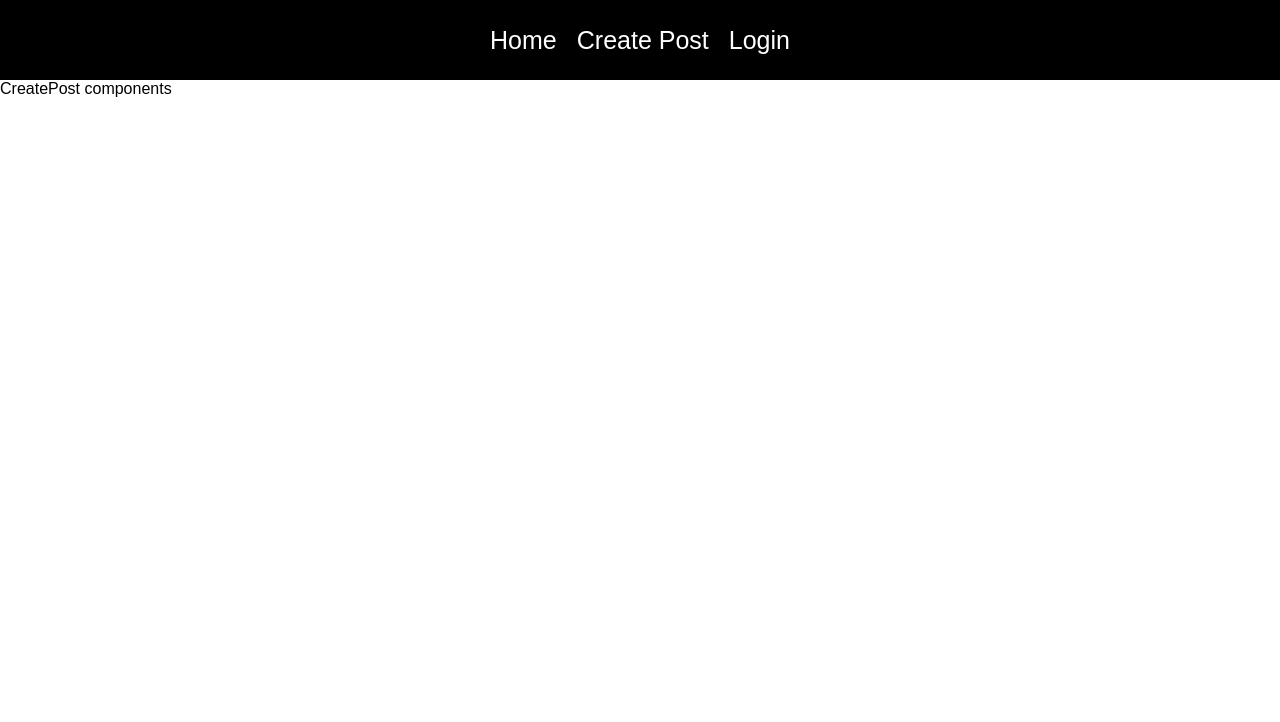
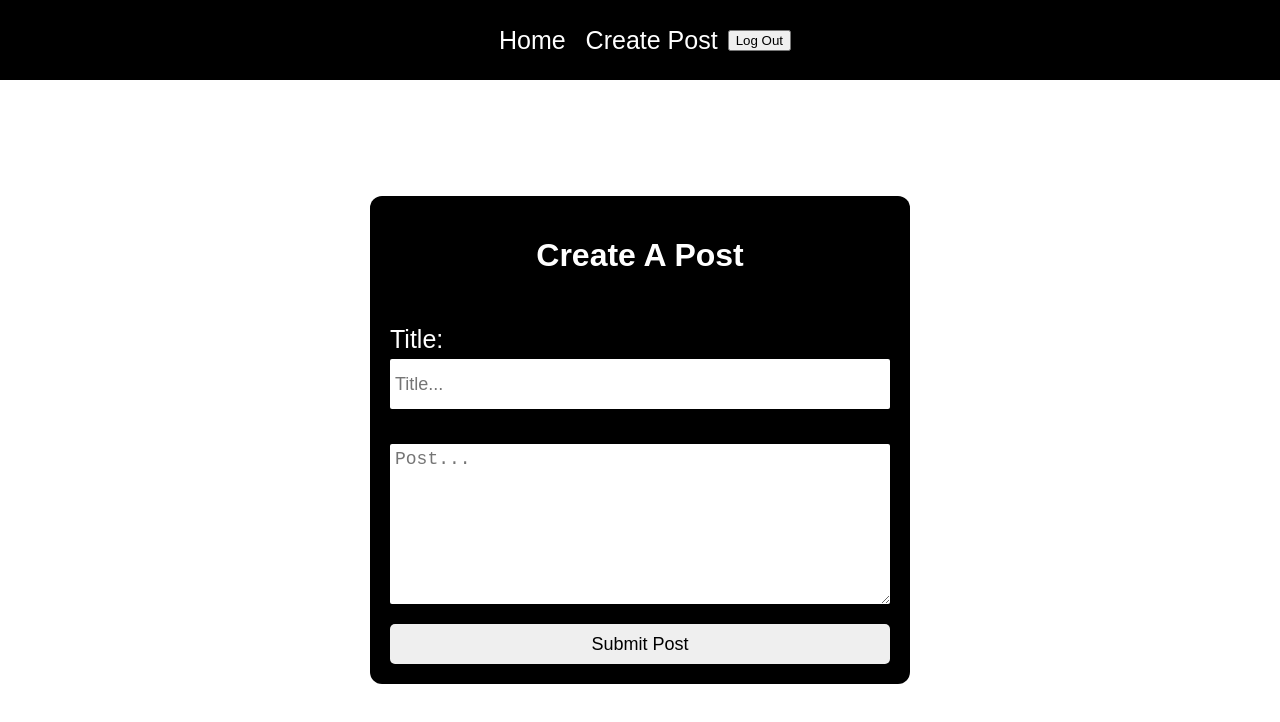
Before and after one commit to TunA-Kai/react-beginner-project-with-ts, a React (Create React App) app: page /createpost in a window 1280 px wide. Shown: the top 722 px of the page. Built offline with nearby package versions, Linux system fonts and the light colour scheme; no server answers; sample sign-in values are in the browser's storage.

Commit message:
finish tutorial

```diff
--- a/src/App.tsx
+++ b/src/App.tsx
@@ -1,22 +1,50 @@
-import { BrowserRouter, Link, NavLink, Route, Routes } from 'react-router-dom'
+import { signOut } from 'firebase/auth'
+import { useState } from 'react'
+import { NavLink, Route, Routes, useNavigate } from 'react-router-dom'
+import { auth } from './firebase-config'
 import CreatePost from './pages/CreatePost'
 import Home from './pages/Home'
 import Login from './pages/Login'
 
 function App() {
+    const [isAuth, setIsAuth] = useState(
+        () => localStorage.getItem('isAuth') === 'true',
+    )
+    const navigate = useNavigate()
+
+    const signUserOut = () => {
+        signOut(auth).then(_ => {
+            localStorage.clear()
+            setIsAuth(false)
+            navigate('/login')
+        })
+    }
+
     return (
-        <BrowserRouter>
+        <>
             <nav>
                 <NavLink to='/'>Home</NavLink>
-                <NavLink to='/createpost'>Create Post</NavLink>
-                <NavLink to='/login'>Login</NavLink>
+                {!isAuth ? (
+                    <NavLink to='/login'>Login</NavLink>
+                ) : (
+                    <>
+                        <NavLink to='/createpost'>Create Post</NavLink>
+                        <button onClick={signUserOut}>Log Out</button>
+                    </>
+                )}
             </nav>
             <Routes>
-                <Route path='/' element={<Home />} />
-                <Route path='/createpost' element={<CreatePost />} />
-                <Route path='/login' element={<Login />} />
+                <Route path='/' element={<Home isAuth={isAuth} />} />
+                <Route
+                    path='/createpost'
+                    element={<CreatePost isAuth={isAuth} />}
+                />
+                <Route
+                    path='/login'
+                    element={<Login setIsAuth={setIsAuth} />}
+                />
             </Routes>
-        </BrowserRouter>
+        </>
     )
 }
 
--- a/src/index.tsx
+++ b/src/index.tsx
@@ -2,10 +2,13 @@ import React from 'react'
 import ReactDOM from 'react-dom'
 import './index.css'
 import App from './App'
+import { BrowserRouter } from 'react-router-dom'
 
 ReactDOM.render(
-  <React.StrictMode>
-    <App />
-  </React.StrictMode>,
-  document.getElementById('root'),
+    <React.StrictMode>
+        <BrowserRouter>
+            <App />
+        </BrowserRouter>
+    </React.StrictMode>,
+    document.getElementById('root'),
 )
--- a/src/pages/CreatePost.tsx
+++ b/src/pages/CreatePost.tsx
@@ -1,7 +1,60 @@
-interface CreatePostProps {}
+import { addDoc, collection } from 'firebase/firestore'
+import { useEffect, useState } from 'react'
+import { useNavigate } from 'react-router-dom'
+import { auth, db } from '../firebase-config'
 
-const CreatePost: React.FC<CreatePostProps> = ({}) => {
-    return <> CreatePost components </>
+interface CreatePostProps {
+    isAuth: boolean
+}
+
+const CreatePost: React.FC<CreatePostProps> = ({ isAuth }) => {
+    const [title, setTitle] = useState('')
+    const [postText, setPostText] = useState('')
+    const navigate = useNavigate()
+    const postsCollectionRef = collection(db, 'posts')
+
+    useEffect(() => {
+        if (!isAuth) navigate('/login')
+    }, [])
+
+    return (
+        <div className='createPostPage'>
+            <div className='cpContainer'>
+                <h1>Create A Post</h1>
+                <div className='inputGp'>
+                    <label htmlFor='title'>Title:</label>
+                    <input
+                        onChange={e => setTitle(e.target.value)}
+                        type='text'
+                        placeholder='Title...'
+                        name='title'
+                    />
+                </div>
+                <div className='inputGp'>
+                    <label htmlFor='post'></label>
+                    <textarea
+                        name='post'
+                        id=''
+                        placeholder='Post...'
+                        onChange={e => setPostText(e.target.value)}
+                    ></textarea>
+                </div>
+                <button onClick={createPost}>Submit Post</button>
+            </div>
+        </div>
+    )
+
+    async function createPost() {
+        await addDoc(postsCollectionRef, {
+            title,
+            postText,
+            author: {
+                name: auth.currentUser?.displayName,
+                id: auth.currentUser?.uid,
+            },
+        })
+        navigate('/')
+    }
 }
 
 export default CreatePost
--- a/src/pages/Home.tsx
+++ b/src/pages/Home.tsx
@@ -1,7 +1,53 @@
-interface HomeProps {}
+import { collection, deleteDoc, doc, getDocs } from 'firebase/firestore'
+import { useEffect, useState } from 'react'
+import { auth, db } from '../firebase-config'
 
-const Home: React.FC<HomeProps> = ({}) => {
-    return <> Home components </>
+interface HomeProps {
+    isAuth: boolean
+}
+
+const Home: React.FC<HomeProps> = ({ isAuth }) => {
+    const [postLists, setPostLists] = useState([] as any[])
+    const postsCollectionRef = collection(db, 'posts')
+
+    useEffect(() => {
+        async function getPosts() {
+            const data = await getDocs(postsCollectionRef)
+            const list = data.docs.map(doc => ({ ...doc.data(), id: doc.id }))
+            setPostLists(list)
+        }
+
+        getPosts()
+    }, [])
+
+    return (
+        <div className='homePage'>
+            {postLists.map(post => (
+                <div className='post' key={post.id}>
+                    <div className='postHeader'>
+                        <div className='title'>
+                            <h1>{post.title}</h1>
+                        </div>
+                        <div className='deletePost'>
+                            {isAuth &&
+                                post.author.id === auth.currentUser?.uid && (
+                                    <button onClick={_ => deletePost(post.id)}>
+                                        🗑
+                                    </button>
+                                )}
+                        </div>
+                    </div>
+                    <div className='postTextContainer'>{post.postText}</div>
+                    <h3>@{post.author.name}</h3>
+                </div>
+            ))}
+        </div>
+    )
+
+    async function deletePost(id: string) {
+        const postDoc = doc(db, id)
+        await deleteDoc(postDoc)
+    }
 }
 
 export default Home
--- a/src/pages/Login.tsx
+++ b/src/pages/Login.tsx
@@ -1,7 +1,33 @@
-interface LoginProps {}
+import { signInWithPopup } from 'firebase/auth'
+import { useNavigate } from 'react-router-dom'
+import { auth, provider } from '../firebase-config'
 
-const Login: React.FC<LoginProps> = ({}) => {
-    return <> Login components </>
+interface LoginProps {
+    setIsAuth: React.Dispatch<React.SetStateAction<boolean>>
+}
+
+const Login: React.FC<LoginProps> = ({ setIsAuth }) => {
+    const navigate = useNavigate()
+
+    function signInWithGoogle() {
+        signInWithPopup(auth, provider).then(resutl => {
+            localStorage.setItem('isAuth', 'true')
+            setIsAuth(true)
+            navigate('/')
+        })
+    }
+
+    return (
+        <div className='loginPage'>
+            <p>Sign In</p>
+            <button
+                className='login-with-google-btn'
+                onClick={signInWithGoogle}
+            >
+                Sign in with Google
+            </button>
+        </div>
+    )
 }
 
 export default Login
```
